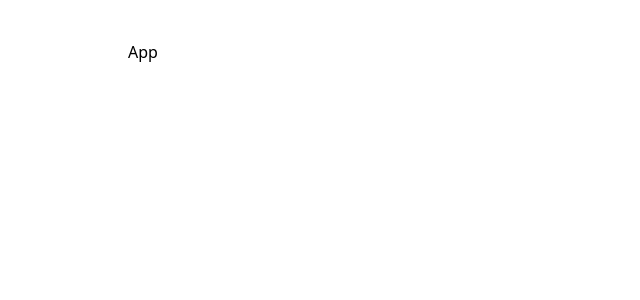
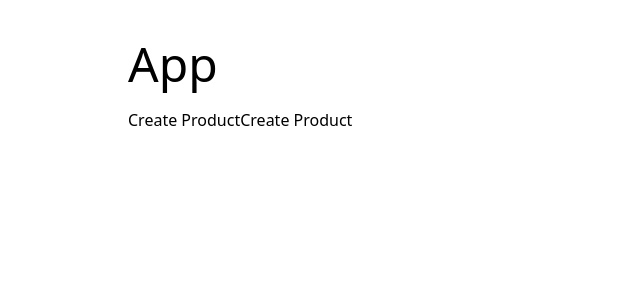
Before and after one commit to master-dhanesh/react-05-30, a React (Vite) app: page / in a window 1280 px wide. Shown: the top 300 px of the page, without its empty margins (0-640 px from the left). Built offline with nearby package versions, Linux system fonts and the light colour scheme; no server answers.

Commit message:
reduc002

```diff
--- a/src/App.jsx
+++ b/src/App.jsx
@@ -1,9 +1,47 @@
-import { useSelector } from "react-redux";
+import { useDispatch, useSelector } from "react-redux";
+import { create } from "./store/reducers/productSlice";
+import { asyncloadproduct } from "./store/actions/productActions";
+import { useEffect } from "react";
 
 const App = () => {
+    const dispatch = useDispatch();
     const data = useSelector((state) => state);
+
+    const createproduct = () => {
+        const newproduct = {
+            id: 2,
+            title: "Mens Casual Premium Slim Fit T-Shirts ",
+            price: 22.3,
+            description:
+                "Slim-fitting style, contrast raglan long sleeve, three-button henley placket, light weight & soft fabric for breathable and comfortable wearing. And Solid stitched shirts with round neck made for durability and a great fit for casual fashion wear and diehard baseball fans. The Henley style round neckline includes a three-button placket.",
+            category: "men's clothing",
+            image: "https://fakestoreapi.com/img/71-3HjGNDUL._AC_SY879._SX._UX._SY._UY_.jpg",
+        };
+
+        // send to the store
+        // actions -> dispatch(call())
+        // normal function -> call()
+        dispatch(create(newproduct));
+    };
+
+    const loadproduct = () => {
+        dispatch(asyncloadproduct());
+    };
+
+    useEffect(() => {
+        loadproduct();
+    }, []);
+
     console.log(data);
-    return <div className="font-thin px-[10%] mt-10">App</div>;
+    return (
+        <div className="font-thin px-[10%] mt-10">
+            <h1 className="text-5xl mb-5">App</h1>
+            <button className="mb-10" onClick={createproduct}>
+                Create Product
+            </button>
+            <button onClick={loadproduct}>Create Product</button>
+        </div>
+    );
 };
 
 export default App;
--- /dev/null
+++ b/src/store/actions/productActions.jsx
@@ -0,0 +1,15 @@
+import axios from "axios";
+import { load } from "../reducers/productSlice";
+
+export const asyncloadproduct = () => async (dispatch, getState) => {
+    try {
+        const { data } = await axios.get("https://fakestoreapi.com/products/");
+        dispatch(load(data));
+    } catch (error) {
+        console.log(error);
+    }
+};
+
+// export function asyncloadproduct() {
+//     return function (dispatch, getState) {};
+// }
--- a/src/store/reducers/productSlice.jsx
+++ b/src/store/reducers/productSlice.jsx
@@ -1,23 +1,23 @@
 import { createSlice } from "@reduxjs/toolkit";
+
 const initialState = {
-    data: [
-        {
-            id: 1,
-            title: "Fjallraven - Foldsack No. 1 Backpack, Fits 15 Laptops",
-            price: 109.95,
-            description:
-                "Your perfect pack for everyday use and walks in the forest. Stash your laptop (up to 15 inches) in the padded sleeve, your everyday",
-            category: "men's clothing",
-            image: "https://fakestoreapi.com/img/81fPKd-2AYL._AC_SL1500_.jpg",
-            rating: {
-                rate: 3.9,
-                count: 120,
-            },
-        },
-    ],
+    data: [],
 };
+
 const productSlice = createSlice({
     name: "product",
     initialState,
+    reducers: {
+        load: (state, action) => {
+            state.data = action.payload;
+        },
+        create: (state, action) => {
+            // state -> current initialState
+            // action -> praraments(type,payload)
+            // console.log(action);
+            state.data.push(action.payload);
+        },
+    },
 });
-export default productSlice.reducer;
+export default productSlice.reducer; //data
+export const { create, load } = productSlice.actions; //functionality to change data
```
